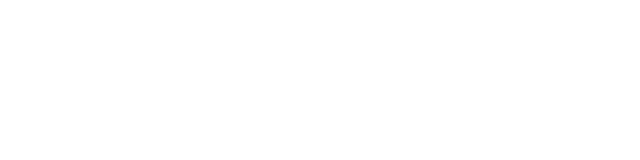
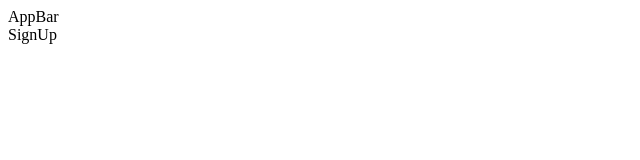
Before and after one commit to KaushikBaidya/fblog, a React (Create React App) app: page /signup in a window 1280 px wide. Shown: the top 160 px of the page, without its empty margins (0-640 px from the left). Built offline with nearby package versions, Linux system fonts and the light colour scheme.

Commit message:
project started

```diff
--- a/src/App.js
+++ b/src/App.js
@@ -1,5 +1,20 @@
+import { BrowserRouter as Router, Routes, Route, Link } from 'react-router-dom'
+import AppBar from './Components/Appbar/AppBar'
+import Home from './Components/Home/Home'
+import Login from './Components/Login/Login'
+import SignUp from './Components/SignUp/SignUp'
+
 function App() {
-  return <div className="App"></div>
+  return (
+    <Router>
+      <AppBar />
+      <Routes>
+        <Route path="/" element={<Home />} />
+        <Route path="/login" element={<Login />} />
+        <Route path="/signup" element={<SignUp />} />
+      </Routes>
+    </Router>
+  )
 }
 
 export default App
--- /dev/null
+++ b/src/Components/Appbar/AppBar.jsx
@@ -0,0 +1,7 @@
+import React from 'react'
+
+const AppBar = () => {
+  return <div>AppBar</div>
+}
+
+export default AppBar
--- /dev/null
+++ b/src/Components/Home/Home.jsx
@@ -0,0 +1,7 @@
+import React from 'react'
+
+const Home = () => {
+  return <div>Home</div>
+}
+
+export default Home
--- /dev/null
+++ b/src/Components/Login/Login.jsx
@@ -0,0 +1,7 @@
+import React from 'react'
+
+const Login = () => {
+  return <div>Login</div>
+}
+
+export default Login
--- /dev/null
+++ b/src/Components/SignUp/SignUp.jsx
@@ -0,0 +1,7 @@
+import React from 'react'
+
+const SignUp = () => {
+  return <div>SignUp</div>
+}
+
+export default SignUp
```
